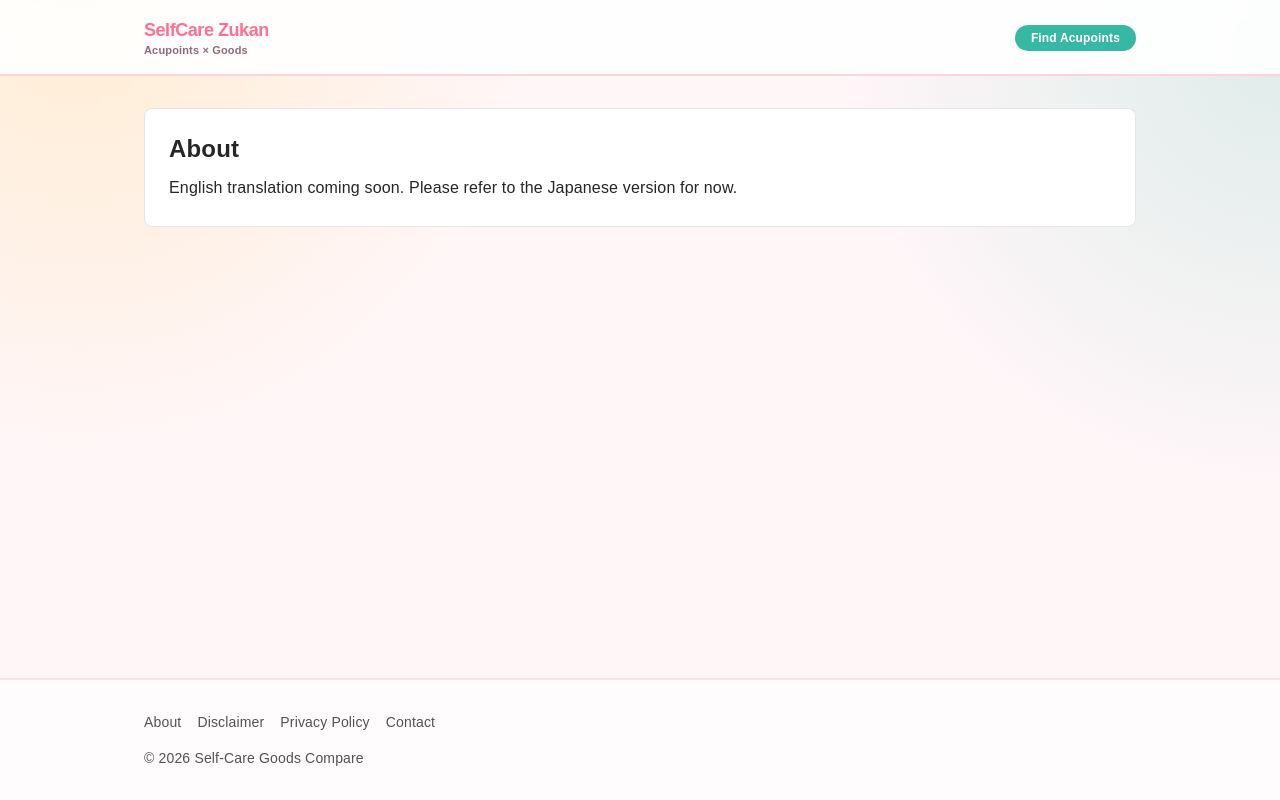
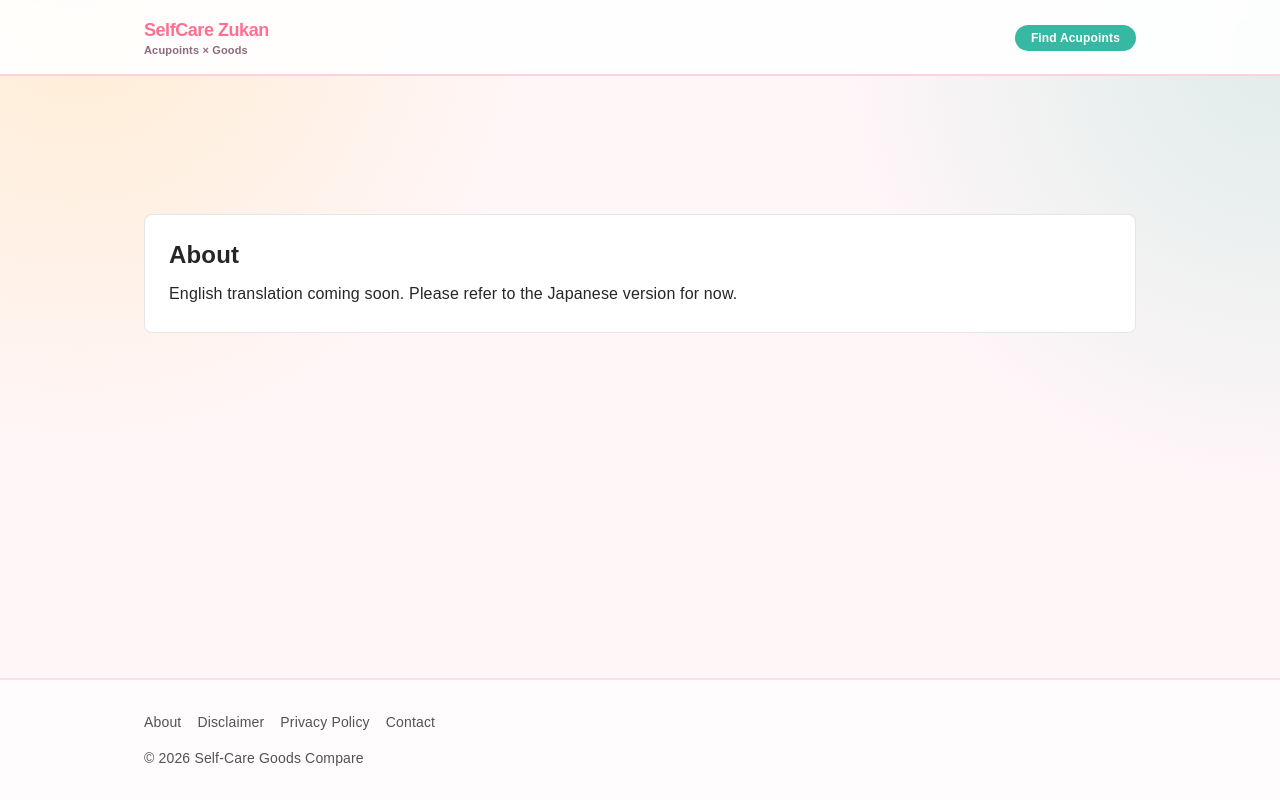
Before and after one commit to yukimaria9-cloud/selfcare-picks, a Next.js app: page /en/about in a window 1280 px wide. Built offline with nearby package versions, Linux system fonts and the light colour scheme.

Commit message:
Re-enable Admax (non-overlay units) with AdSense still disabled

```diff
--- a/src/app/[locale]/layout.tsx
+++ b/src/app/[locale]/layout.tsx
@@ -116,16 +116,16 @@ export default async function LocaleLayout({
           `}
         </Script>
         <Header locale={locale as Locale} />
-        {/* removeChildエラーの原因切り分けのため、AdSense自動広告・忍者Admaxとも
-            一時的に全て無効化中。原因が確定次第、問題のある方だけ復活させる */}
-        {/* <AdPcHeader />
+        {/* removeChildエラーの切り分け中: AdSense自動広告は引き続き無効化(上のhead参照)。
+            忍者Admax(Reactから切り離し済みの3枠、オーバーレイは除く)のみ復活させて検証中 */}
+        <AdPcHeader />
         <AdSpBanner />
-        <AdPcSideRail /> */}
+        <AdPcSideRail />
         <main className="mx-auto w-full max-w-5xl flex-1 px-4 py-8 pb-16 md:pb-8">
           {children}
         </main>
         <Footer locale={locale as Locale} />
-        {/* <AdMaxLoader /> */}
+        <AdMaxLoader />
       </body>
     </html>
   );
```
